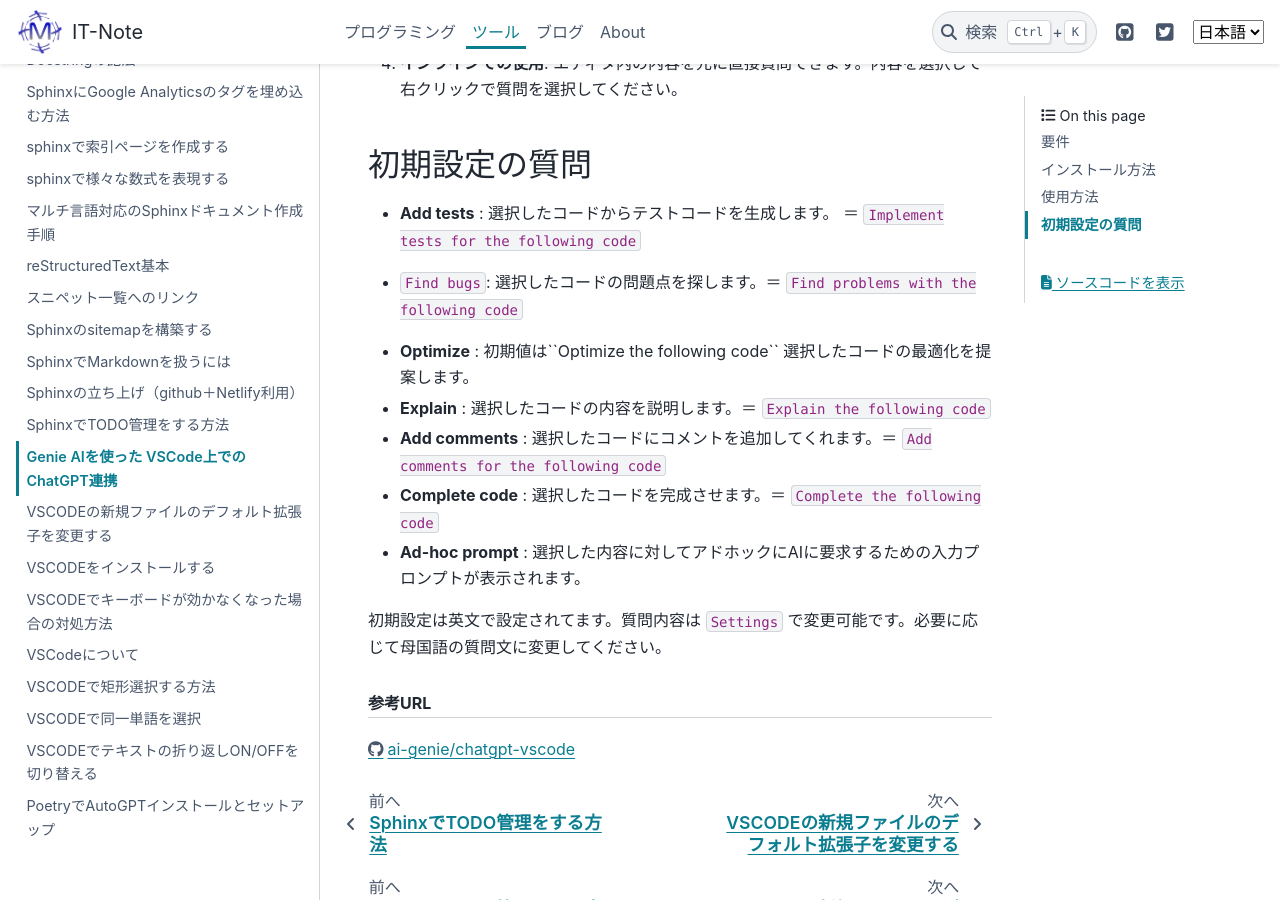
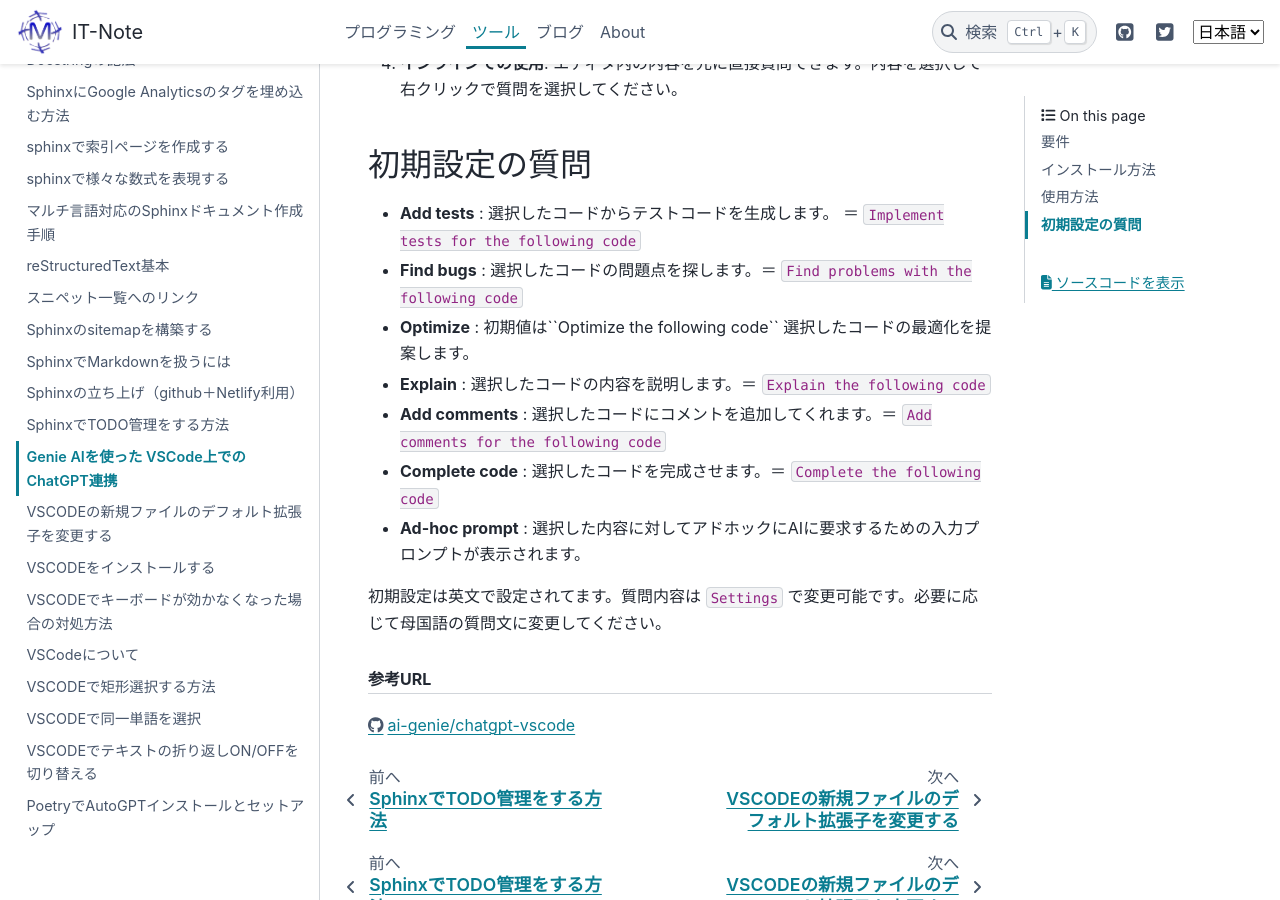
Before and after one commit to mtakagishi/note, a Sphinx documentation site: the page built from docs/tools/vscode/vscode_ChatGPT-Genie-AI.rst, in a window 1280 px wide and 900 px high, scrolled down 827 px. Built offline with Sphinx 7.4.7 and the PyData theme 0.15.4, drawn with Linux system fonts in a browser that asks for light colours.

```diff
--- a/docs/tools/vscode/vscode_ChatGPT-Genie-AI.rst
+++ b/docs/tools/vscode/vscode_ChatGPT-Genie-AI.rst
@@ -30,10 +30,8 @@ OpenAIのAPI Keyが必要です。
 --------------
 
 - **Add tests** : 選択したコードからテストコードを生成します。 ＝ ``Implement tests for the following code``
-* ``Find bugs``: 選択したコードの問題点を探します。＝ ``Find problems with the following code``
-
+- **Find bugs** : 選択したコードの問題点を探します。＝ ``Find problems with the following code``
 - **Optimize** : 初期値は``Optimize the following code`` 選択したコードの最適化を提案します。
-
 - **Explain**  : 選択したコードの内容を説明します。＝ ``Explain the following code``
 - **Add comments** : 選択したコードにコメントを追加してくれます。＝ ``Add comments for the following code``
 - **Complete code** : 選択したコードを完成させます。＝ ``Complete the following code``
```
